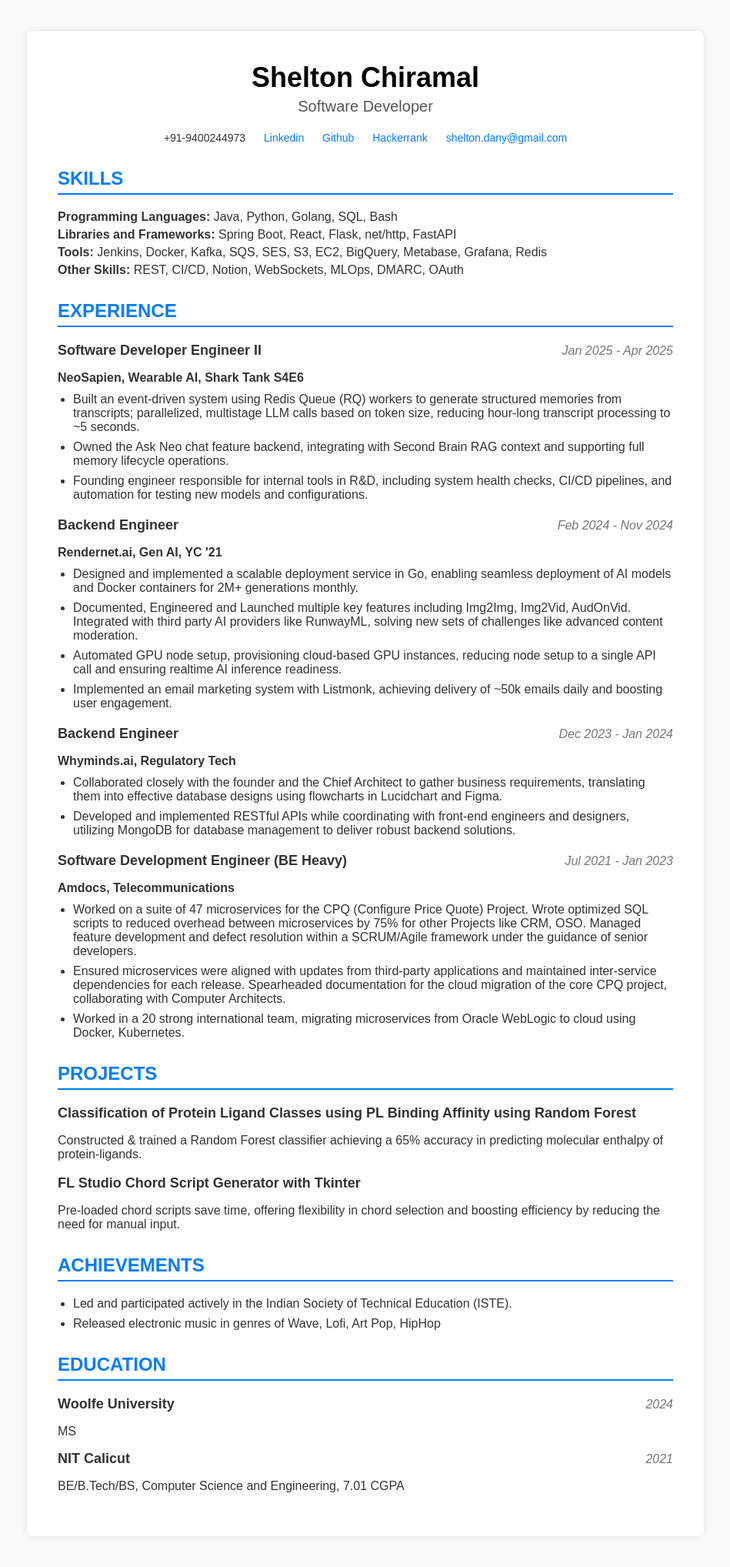
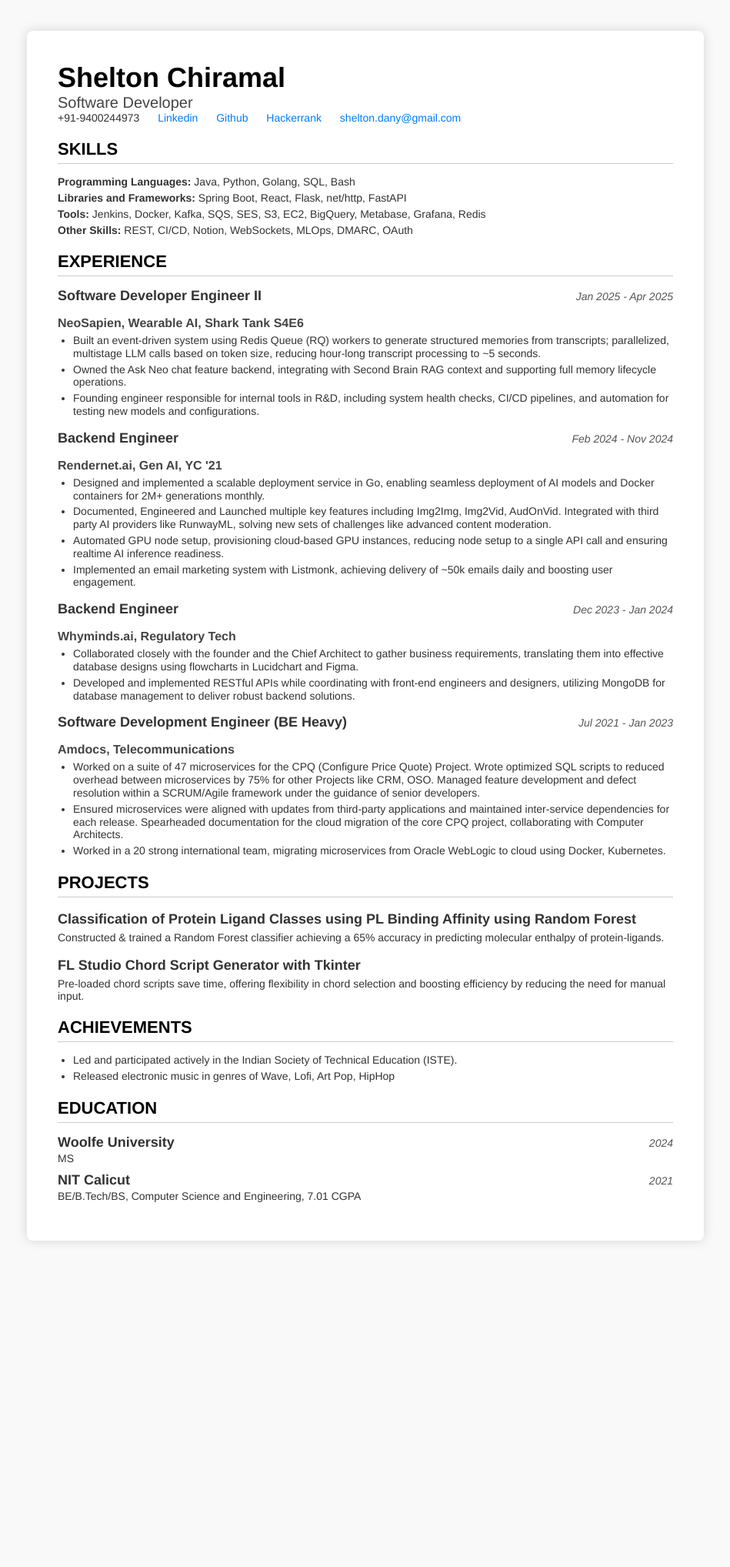
Before and after one commit to tenshells/resume-builder, a Flask app: page /view_resume in a window 1280 px wide. Shown: the whole page at 77% size, without its empty margins (165-1114 px from the left). After the commit the page ends 1615 px from the top, so only its background shows below. Run offline with Flask 3, Linux system fonts and the light colour scheme.

Commit message:
90 percent

```diff
--- a/app.py
+++ b/app.py
@@ -33,65 +33,4 @@ if __name__ == '__main__':
     if not os.path.exists(os.path.join(app.root_path, 'static')):
         os.makedirs(os.path.join(app.root_path, 'static'))
 
-    # Ensure print.css exists
-    css_path = os.path.join(app.root_path, 'static', 'print.css')
-    if not os.path.exists(css_path):
-        with open(css_path, 'w') as f:
-            f.write("""
-@page {
-    size: A4;
-    margin: 0;
-}
-
-body {
-    margin: 20px;
-    font-family: Arial, sans-serif;
-    color: #222;
-}
-
-h1, h2, h3 {
-    margin-bottom: 5px;
-}
-
-h1 {
-    font-size: 28px;
-}
-
-h2 {
-    font-size: 20px;
-    margin-top: 20px;
-    border-bottom: 1px solid #ccc;
-    padding-bottom: 5px;
-}
-
-.section {
-    margin-bottom: 20px;
-}
-
-.info {
-    margin-bottom: 10px;
-    font-size: 14px;
-}
-
-ul {
-    padding-left: 20px;
-}
-
-li {
-    margin-bottom: 6px;
-}
-
-.job-title {
-    font-weight: bold;
-}
-
-.date-range {
-    font-style: italic;
-    font-size: 14px;
-}
-
-.inline-list span {
-    margin-right: 20px;
-}
-            """)
     app.run(debug=True)
--- a/static/style.css
+++ b/static/style.css
@@ -1,5 +1,5 @@
 body {
-    font-family: Arial, sans-serif;
+    font-family: 'Helvetica Neue', Helvetica, Arial, sans-serif;
     margin: 40px;
     color: #333;
     background-color: #f9f9f9;
@@ -11,33 +11,36 @@ body {
     background-color: #fff;
     padding: 40px;
     border-radius: 8px;
-    box-shadow: 0 0 10px rgba(0, 0, 0, 0.1);
+    box-shadow: 0 0 15px rgba(0, 0, 0, 0.15);
 }
 
 .header {
-    text-align: center;
-    margin-bottom: 30px;
+    text-align: left;
+    margin-bottom: 20px;
 }
 
 h1 {
     font-size: 36px;
     margin: 0;
     color: #000;
+    font-weight: 700;
 }
 
 .title {
     font-size: 20px;
-    color: #555;
-    margin-top: 5px;
+    color: #444;
+    margin: 0;
+    font-weight: 500;
 }
 
 .contact-info {
-    margin-top: 15px;
+    margin-top: 0;
+    font-size: 14px;
 }
 
 .contact-item {
-    margin: 0 10px;
-    font-size: 14px;
+    margin-right: 20px;
+    display: inline-block;
 }
 
 .contact-item a {
@@ -50,73 +53,99 @@ h1 {
 }
 
 h2 {
-    font-size: 24px;
-    border-bottom: 2px solid #007bff;
+    font-size: 22px;
+    border-bottom: 1px solid #ccc;
     padding-bottom: 5px;
-    margin-top: 30px;
-    margin-bottom: 20px;
-    color: #007bff;
+    margin-top: 20px;
+    margin-bottom: 15px;
+    text-transform: uppercase;
+    font-weight: 700;
+    color: #000;
 }
 
 .skills p {
     margin: 5px 0;
+    font-size: 14px;
+}
+
+.skills strong {
+    font-weight: 600;
 }
 
 .job {
-    margin-bottom: 20px;
+    margin-bottom: 15px;
 }
 
 .job-header {
     display: flex;
     justify-content: space-between;
-    align-items: center;
-    margin-bottom: 5px;
+    align-items: baseline;
+    margin-bottom: 2px;
 }
 
 .job-title {
     font-size: 18px;
-    font-weight: bold;
+    font-weight: 700;
     margin: 0;
 }
 
 .date-range {
     font-style: italic;
-    color: #777;
+    color: #555;
+    font-size: 14px;
 }
 
 .company {
     font-size: 16px;
-    font-weight: bold;
-    margin-bottom: 10px;
+    font-weight: 600;
+    margin-bottom: 5px;
+    color: #444;
 }
 
 ul {
     padding-left: 20px;
     margin-top: 0;
+    list-style-type: disc;
 }
 
 li {
-    margin-bottom: 8px;
+    margin-bottom: 4px;
+    line-height: 1.2;
+    font-size: 14px;
+}
+
+.project {
+    margin-bottom: 10px;
 }
 
 .project h3 {
     font-size: 18px;
-    font-weight: bold;
+    font-weight: 700;
     margin-bottom: 5px;
 }
 
+.project p {
+    margin: 0;
+    font-size: 14px;
+}
+
 .education {
-    margin-bottom: 15px;
+    margin-bottom: 10px;
 }
 
 .edu-header {
     display: flex;
     justify-content: space-between;
-    align-items: center;
+    align-items: baseline;
 }
 
 .edu-header h3 {
     font-size: 18px;
-    font-weight: bold;
+    font-weight: 700;
     margin: 0;
 }
+
+.education p {
+    margin: 2px 0;
+    font-size: 14px;
+}
```
Also changed, not shown: static/print.css (+59 -39 lines), 1 other file.
